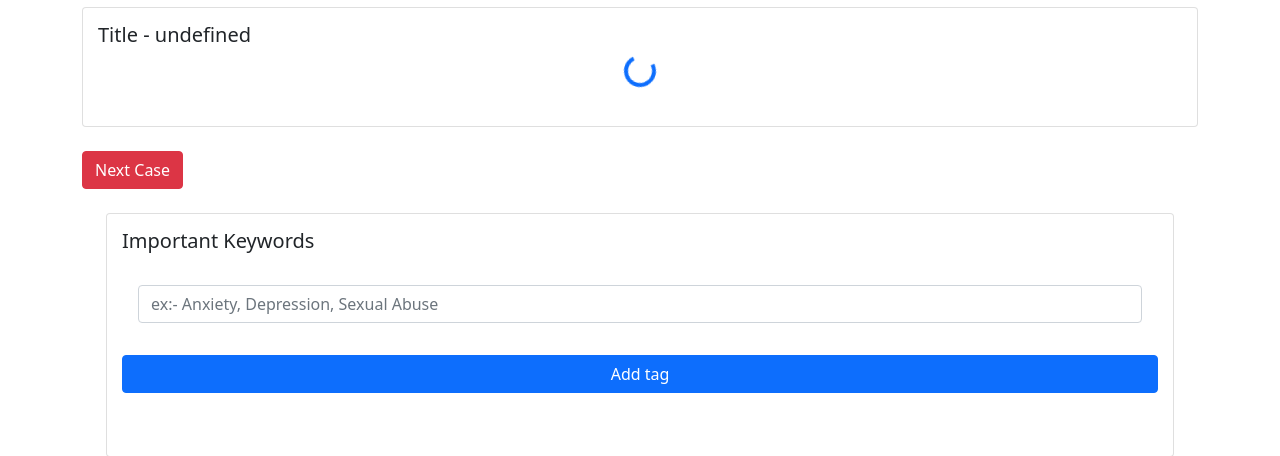
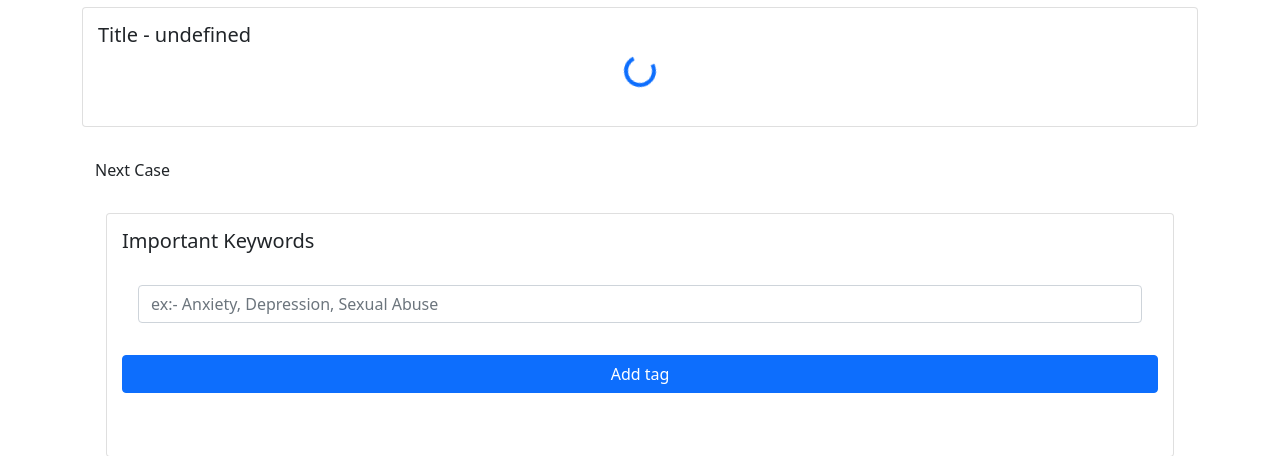
Before and after one commit to AbdulSamadFarshori/project_3001, a Django app: template templates/website/cases.html in a window 1280 px wide. Shown: the part 89-545 px from the top of the page. Run offline with Django 3.2, Linux system fonts and the light colour scheme; the template is opened without the code that fills it: most values are stand-ins (such as "Sample title", 1, 10 or a date in 2020); data that the repository does not hold is empty; some libraries are stand-ins or nearby versions.

Commit message:
ch-7 in templates

```diff
--- a/templates/website/cases.html
+++ b/templates/website/cases.html
@@ -62,11 +62,9 @@
 
   function randomData(){
     let x = Math.floor((Math.random() * 2000) + 1)
-    console.log(x)
     sessionStorage.setItem('pr', temp[x]);
     sessionStorage.setItem('no', id[x]);
     sessionStorage.setItem('tag', title[x]);
-    console.log(sessionStorage.getItem('pr'))
     $("#text").html(temp[x]);
     $("#id").html("<h5> Case No: "+ id[x] + "</h5>");
     $("#title").html("<h5> Title - "+ title[x] + "</h5>");
@@ -190,7 +188,7 @@
                 <br>
             </div>
             <br>
-            <button type="button" class="btn btn-danger" onclick="nextData()" style="float:rigth;">Next Case</button>
+            <button type="button" class="btn btn" onclick="nextData()" style="float:rigth;">Next Case</button>
             <br>
             <br>
             <div class="container h-100">
```
